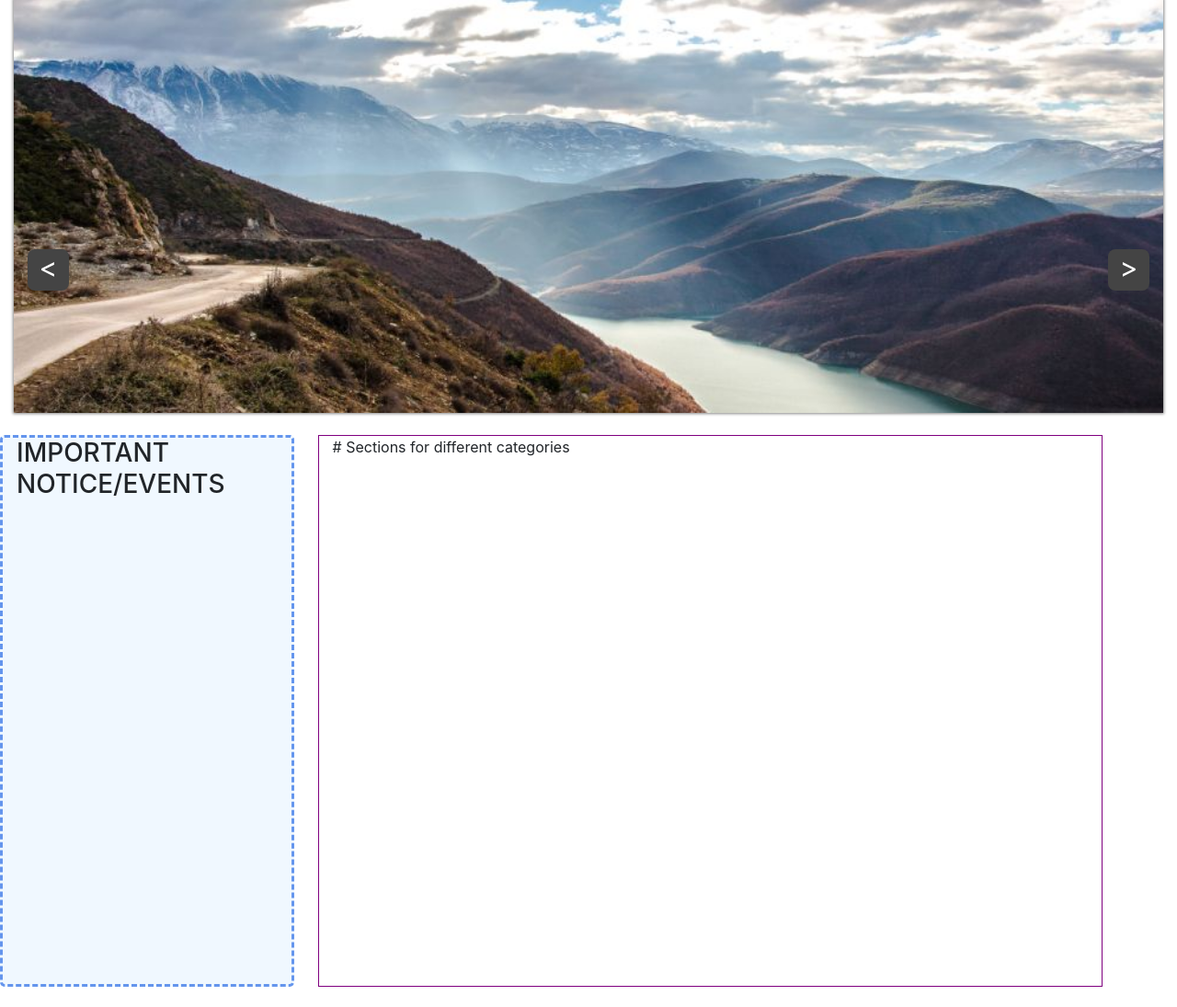
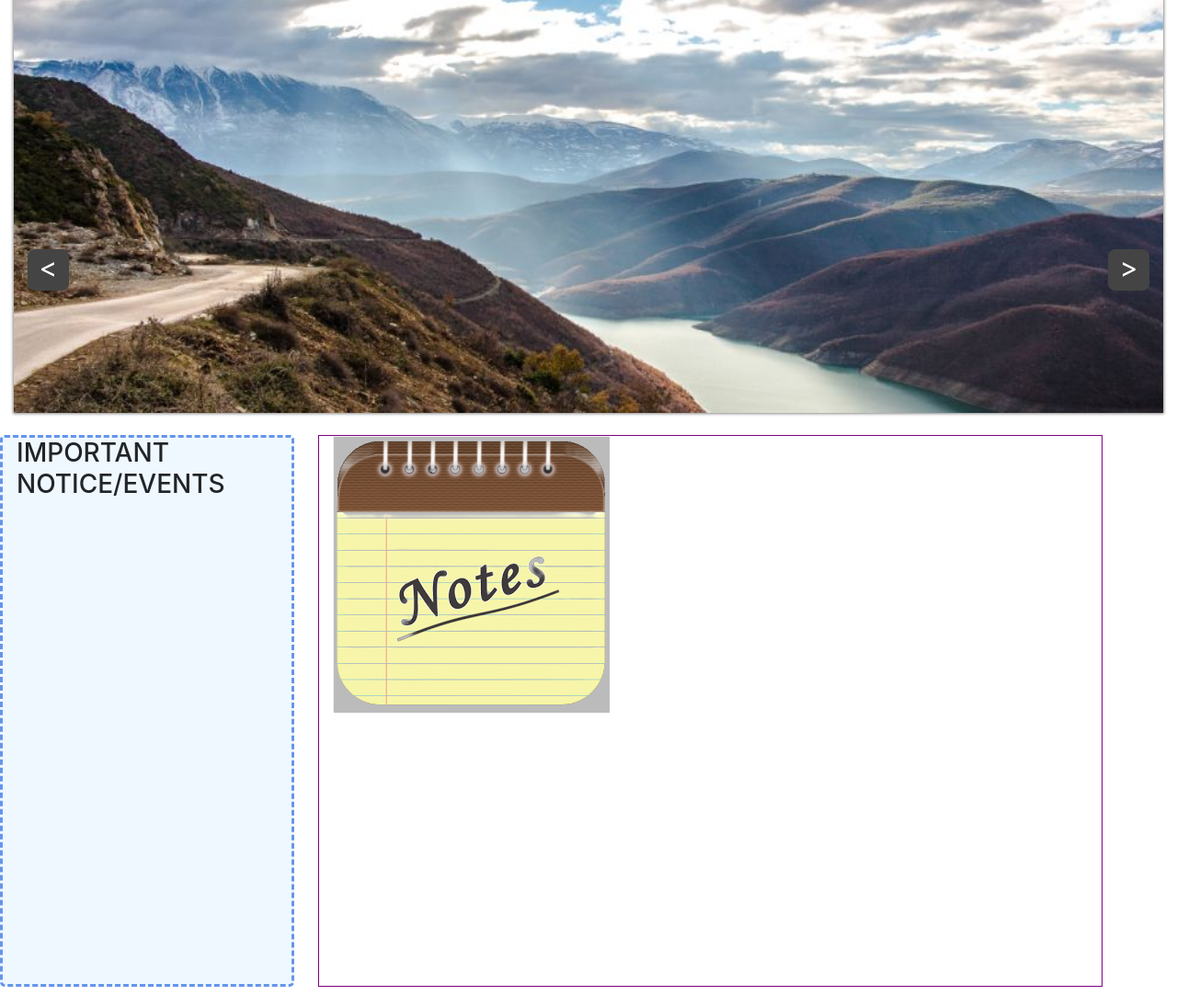
Before and after one commit to baralsushmita90/webD_project_SemIV, a PHP site: page / in a window 1280 px wide. Shown: the part 104-1199 px from the top of the page at 92% size. Run offline with PHP 8.4, Linux system fonts and the light colour scheme; some libraries are stand-ins or nearby versions.

Commit message:
added flip card

```diff
--- a/index.html
+++ b/index.html
@@ -108,7 +108,19 @@
 
 			<div class="col-md-8">
 
-				# Sections for different categories
+				<div class="flip-card">
+  <div class="flip-card-inner">
+    <div class="flip-card-front">
+      <img src="images/notes.png" alt="Avatar" style="width:300px;height:300px;">
+    </div>
+    <div class="flip-card-back">
+      <h1><a href="url">MCA NOTES</a></h1>
+      <h2><a href="url">First Year</a></h2>
+      <h2><a href="url">Second Year</a></h2>
+      <h2><a href="url">Third Year</a></h2>
+    </div>
+  </div>
+</div>
 
 			</div>
 
--- a/styling.css
+++ b/styling.css
@@ -158,3 +158,50 @@ box-shadow: 0px 0px 10px black;
 {
 	margin: 6% 0;
 }
+/* The flip card container - set the width and height to whatever you want. We have added the border property to demonstrate that the flip itself goes out of the box on hover (remove perspective if you don't want the 3D effect */
+.flip-card {
+  background-color: transparent;
+  width: 300px;
+  height: 300px;
+  border: 1px solid #f1f1f1;
+  perspective: 1000px; /* Remove this if you don't want the 3D effect */
+}
+
+/* This container is needed to position the front and back side */
+.flip-card-inner {
+  position: relative;
+  width: 100%;
+  height: 100%;
+  text-align: center;
+  transition: transform 0.8s;
+  transform-style: preserve-3d;
+}
+
+/* Do an horizontal flip when you move the mouse over the flip box container */
+.flip-card:hover .flip-card-inner {
+  transform: rotateY(180deg);
+}
+
+/* Position the front and back side */
+.flip-card-front, .flip-card-back {
+  position: absolute;
+  width: 100;
+  height: 100;
+  -webkit-backface-visibility: hidden; /* Safari */
+  backface-visibility: hidden;
+}
+
+/* Style the front side (fallback if image is missing) */
+.flip-card-front {
+  background-color: #bbb;
+  color: black;
+}
+
+/* Style the back side */
+.flip-card-back {
+width: 300px;
+  height: 300px;
+  background-color: lightblue;
+  color: white;
+  transform: rotateY(180deg);
+}
```
Also changed, not shown: images/notes.png (added).
